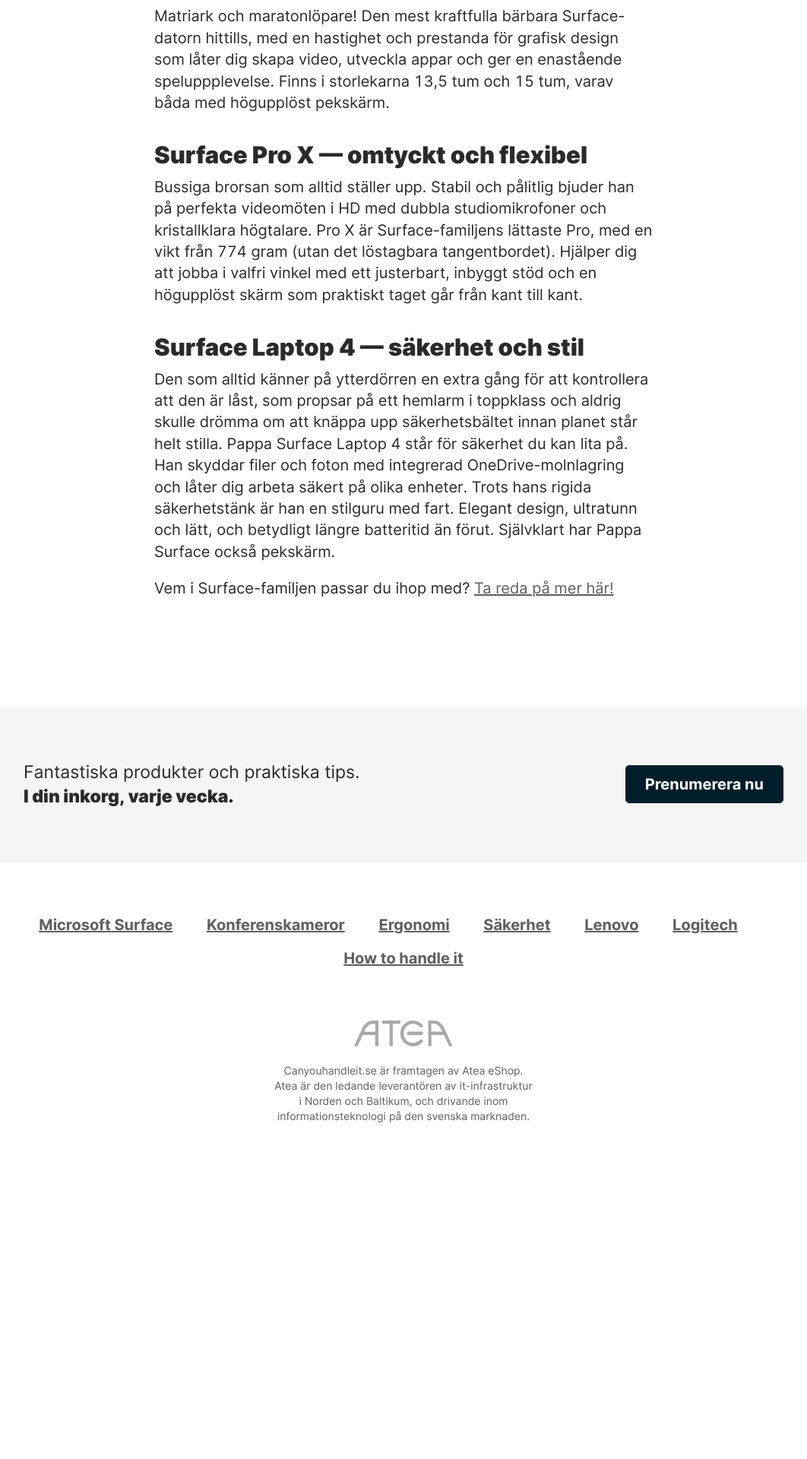
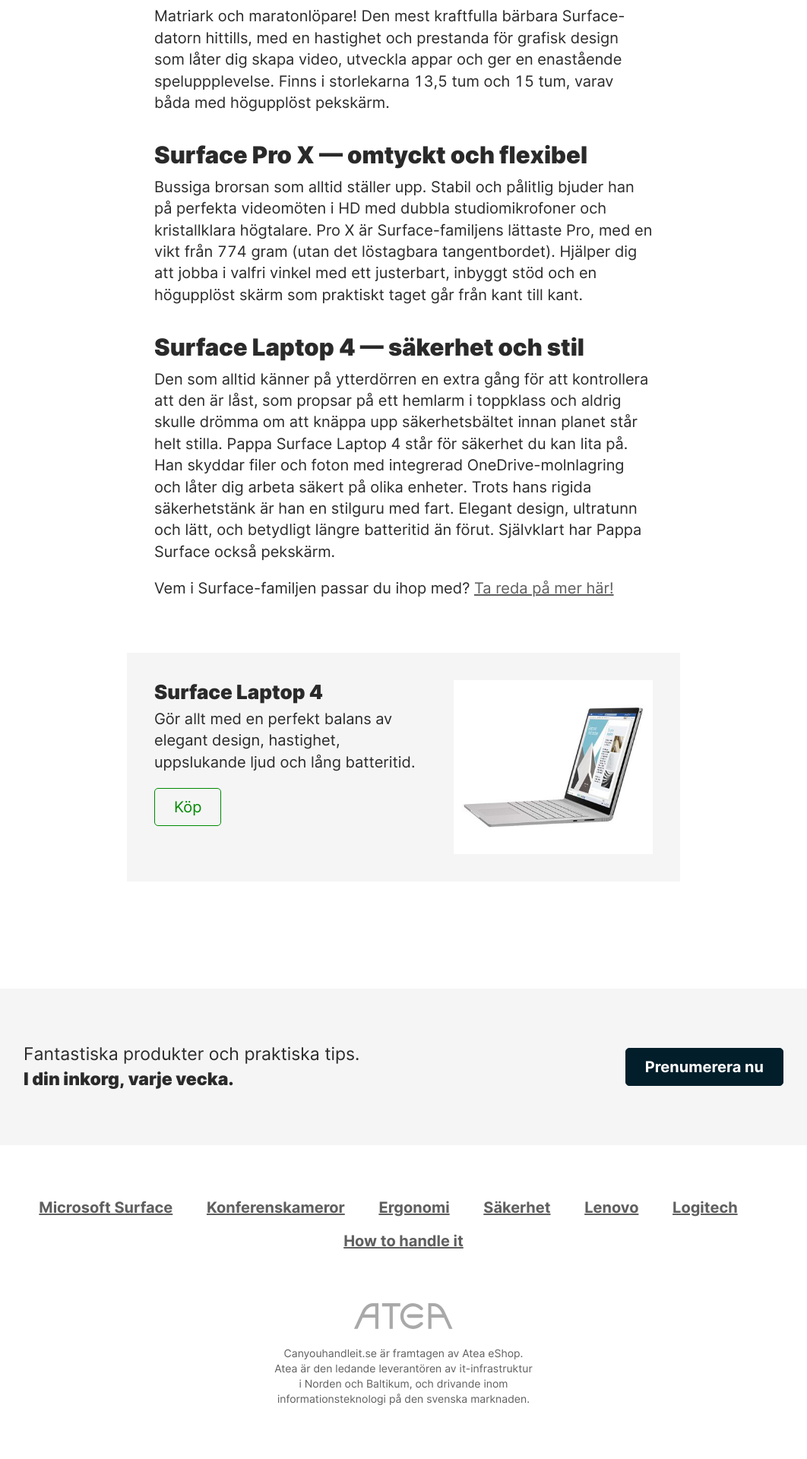
Before and after one commit to kwdstudio/atea-cyhi, a Jekyll site: the page built from _articles/microsoft-surface-valkommen-till-familjen.md, in a window 1280 px wide. Shown: the part 1537-3457 px from the top of the page at 76% size, without its empty margins (109-1171 px from the left). Built offline with Jekyll 4.4.1, drawn with Linux system fonts in a browser that asks for light colours; before the commit the page ends 3086 px from its top, so only the background shows below that.

Commit message:
Add Teaser component

```diff
--- a/_articles/microsoft-surface-valkommen-till-familjen.md
+++ b/_articles/microsoft-surface-valkommen-till-familjen.md
@@ -30,3 +30,11 @@
 Den som alltid känner på ytterdörren en extra gång för att kontrollera att den är låst, som propsar på ett hemlarm i toppklass och aldrig skulle drömma om att knäppa upp säkerhetsbältet innan planet står helt stilla. Pappa Surface Laptop 4 står för säkerhet du kan lita på. Han skyddar filer och foton med integrerad OneDrive-molnlagring och låter dig arbeta säkert på olika enheter. Trots hans rigida säkerhetstänk är han en stilguru med fart. Elegant design, ultratunn och lätt, och betydligt längre batteritid än förut. Självklart har Pappa Surface också pekskärm.
 
 Vem i Surface-familjen passar du ihop med? [Ta reda på mer här!](https://www.atea.se/eshop/campaigns/group-microsoft/surface-familjen)
+
+{%
+  include page_teaser.html
+  src="/images/articles/product-surface-laptop-4.jpg"
+  heading="Surface Laptop 4"
+  body="Gör allt med en perfekt balans av elegant design, hastighet, uppslukande ljud och lång batteritid."
+  link="https://www.atea.se/eshop/product/microsoft-surface-laptop-4/?prodid=2154292"
+%}
--- /dev/null
+++ b/_includes/page_teaser.html
@@ -0,0 +1,9 @@
+<div class="Teaser Teaser--offset">
+  <div class="Teaser-mediaWrapper">
+    <img src="{{ include.src }}" class="Teaser-media" alt="">
+  </div>
+
+  <h2 class="Teaser-heading">{{ include.heading }}</h2>
+  <p class="Teaser-body">{{ include.body }}</p>
+  <a href="{{ include.link }}" class="Button Button--green">Köp</a>
+</div>
--- a/src/stylesheets/config/spacing.scss
+++ b/src/stylesheets/config/spacing.scss
@@ -57,6 +57,7 @@
 $spacing-pico-steep:   map-get($spacing, spacing-pico-steep);
 $spacing-pico-gentle:  map-get($spacing, spacing-pico-gentle);
 
+$spacing-deca-gentle-neg:  inverse-map-values($spacing-deca-gentle);
 $spacing-base-steep-neg:   inverse-map-values($spacing-base-steep);
 $spacing-centi-gentle-neg: inverse-map-values($spacing-centi-gentle);
 $spacing-milli-gentle-neg: inverse-map-values($spacing-milli-gentle);
--- a/src/stylesheets/main.scss
+++ b/src/stylesheets/main.scss
@@ -43,6 +43,7 @@
 @import "./components/section-lead";
 @import "./components/section";
 @import "./components/text";
+@import "./components/teaser";
 @import "./components/video";
 @import "./components/wrapper";
 
```
Also changed, not shown: src/stylesheets/components/button.scss (+11 -0 lines), src/stylesheets/components/teaser.scss (added, +49 -0 lines), src/stylesheets/components/text.scss (+5 -5 lines), images/articles/product-surface-laptop-4.jpg (added), stylesheets/main.css.
